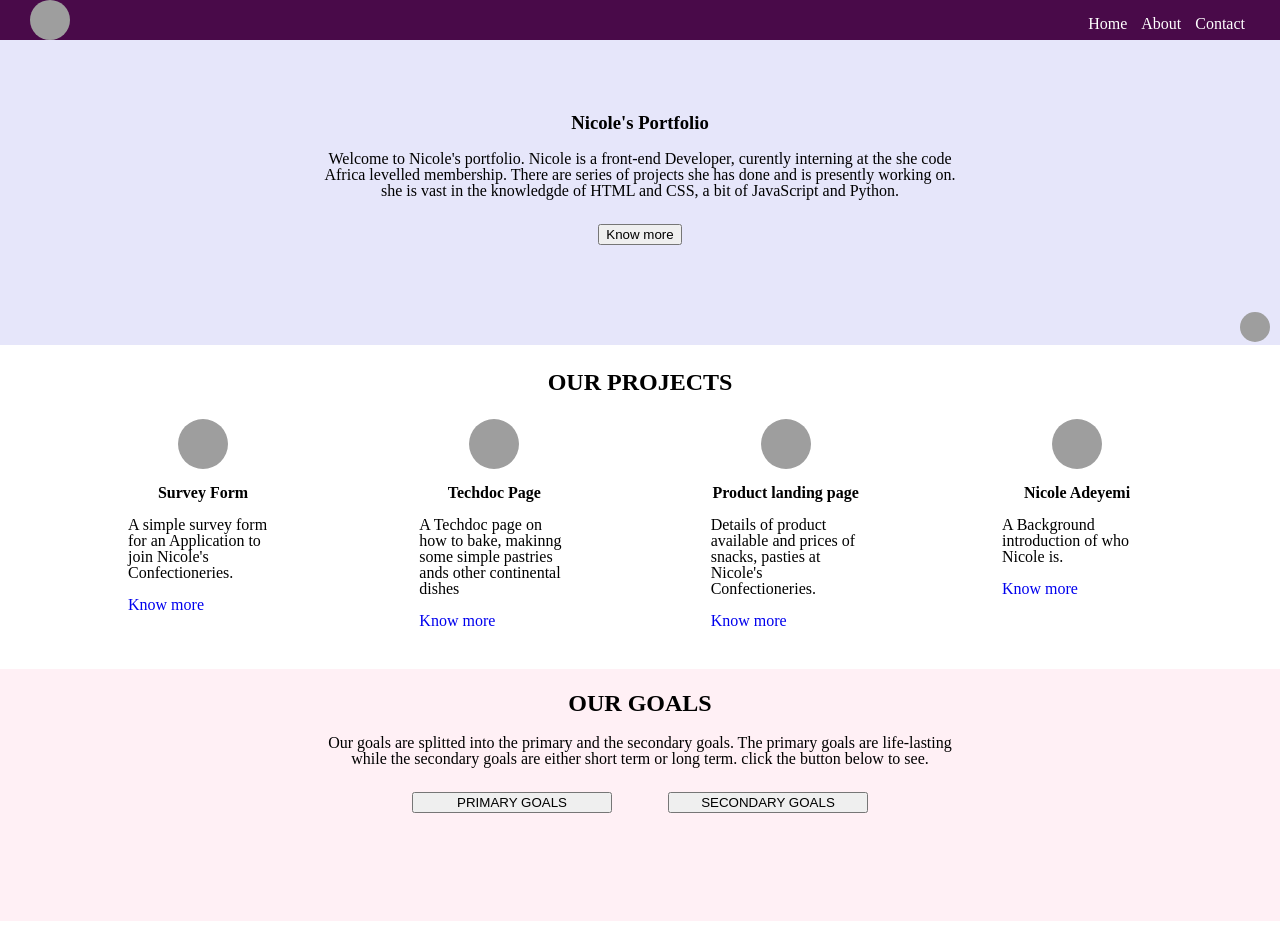
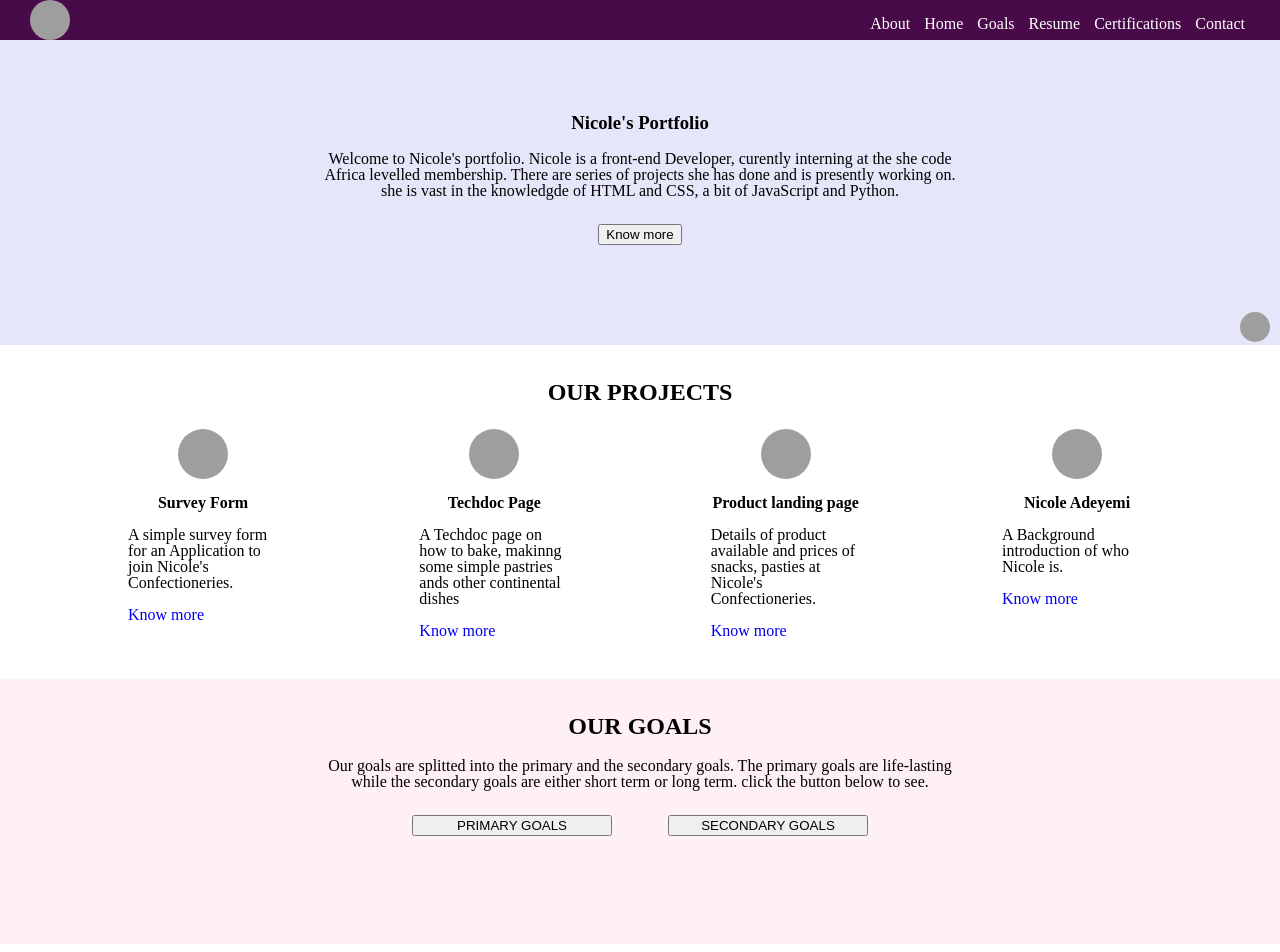
Before and after one commit to adenicole/adenicole.github.io, a plain HTML site: page index.html in a window 1280 px wide. Shown: the top 952 px of the page. Drawn offline with Linux system fonts and the light colour scheme; grey boxes are pictures that could not be loaded.

Commit message:
padding-top added to sections

```diff
--- a/index.html
+++ b/index.html
@@ -11,9 +11,13 @@
             <img src="https://assets.codepen.io/4402687/internal/avatars/users/default.png?fit=crop&format=auto&height=80&version=1603508853&width=80"  alt= "picture icon" id="header-img">
             <nav>
                 <ul>
-                    <li><a href="#main-section-1">Home</a></li>
-                    <li><a href="#main-section-2">About</a></li>
+                    <li><a href="#main-section-1">About</a></li>
+                    <li><a href="#main-section-2">Home</a></li>
+                    <li><a href="#main-section-3">Goals</a></li>
+                    <li><a href="#main-section-4">Resume</a></li>
+                    <li><a href="#main-section-5">Certifications</a></li>
                     <li><a href="#footer-section">Contact</a></li>
+
                 </ul>
             </nav>
         </header>
@@ -107,7 +111,7 @@
             </section>
         </main>
 
-        <footer>
+        <footer id="footer-section">
             <section>
                 <h2>CONTACT</h2>
                 <p>We'd Love to hear from you.</p>
--- a/portfolio.css
+++ b/portfolio.css
@@ -76,7 +76,7 @@ header nav a:visited {
     margin-right: auto;
 }
 #main-section-2 {
-    padding-top: 5px;
+    padding-top: 15px;
     /* position: relative; */
     /* height: 270px;    */
 }
@@ -127,7 +127,7 @@ header nav a:visited {
 }
 #main-section-3 {
     background-color: lavenderblush;
-    padding-top: 2px;
+    padding-top: 15px;
     height: 250px;
 }
 #main-section-3 h2 {
@@ -188,7 +188,7 @@ header nav a:visited {
 
 }
 #main-section-5 {
-    padding-top: 5px;
+    padding-top: 15px;
 }
 #main-section-5 h2 {
     text-align: center;
@@ -202,6 +202,7 @@ header nav a:visited {
     margin-left:auto;
     margin-right: auto;
     padding-bottom: 40px;
+
 }
 
 .certifications {
```
